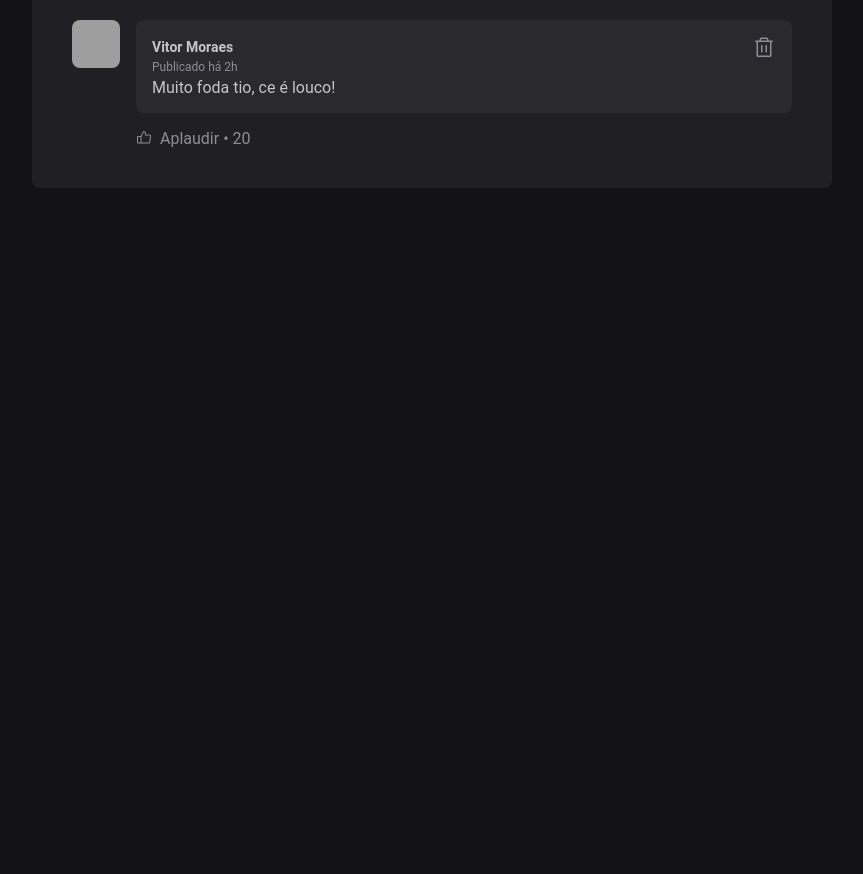
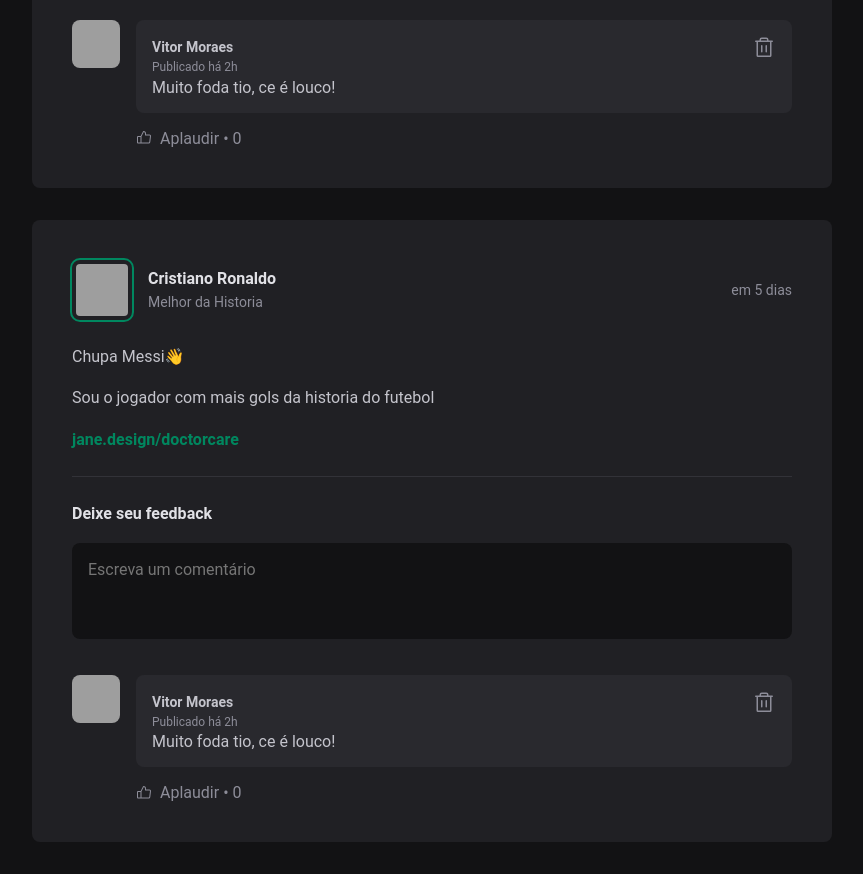
Before and after one commit to VitorMoraes99/igniteFeed, a React app: page / in a window 1280 px wide. Shown: the part 1220-2094 px from the top of the page, without its empty margins (352-1215 px from the left). Before the commit the page ends 1440 px from the top, so only its background shows below. Built offline with nearby package versions, Linux system fonts and the light colour scheme; grey boxes are pictures that could not be loaded; the HTML template or start-up script is replaced by a standard one.

Commit message:
feat: adicionando funcionalidades como: excluir comentarios e aplaudir comentarios

```diff
--- a/src/App.jsx
+++ b/src/App.jsx
@@ -32,6 +32,20 @@
       {type: 'link', content: 'jane.design/doctorcare'},
     ],
     publishedAt: new Date('2024-12-26 16:30:00')
+  },
+  {
+    id: 3,
+    author: {
+      avatarUrl: 'https://avatars.githubusercontent.com/u/121506301?v=4',
+      name: 'Cristiano Ronaldo',
+      role: 'Melhor da Historia'
+    },
+    content: [
+      {type: 'paragraph', content: 'Chupa Messi👋'} ,
+      {type: 'paragraph', content: 'Sou o jogador com mais gols da historia do futebol'},
+      {type: 'link', content: 'jane.design/doctorcare'},
+    ],
+    publishedAt: new Date('2024-12-28 15:30:00')
   }
 ]
 
--- a/src/components/Comment.jsx
+++ b/src/components/Comment.jsx
@@ -1,8 +1,19 @@
 import { ThumbsUp, Trash } from '@phosphor-icons/react'
 import styles from './Comment.module.css'
 import { Avatar } from './Avatar'
+import { useState } from 'react'
 
-export function Comment ({content}) {
+export function Comment ({content, onDeleteComment}) {
+    const [likeCount, setLikeCount] = useState(0);
+
+    function handleDeleteComment() {
+        onDeleteComment(content)
+    }
+
+    function handleLikeComment () {
+        setLikeCount(likeCount + 1)
+    }
+
     return (
         <div className={styles.comment}>
             <Avatar hasBorder={false} src="https://avatars.githubusercontent.com/u/121506301?v=4" alt="" />
@@ -15,16 +26,16 @@
                             <time title="22 de Dezembro às 22:22h" dateTime="2024-12-22 22:22:00">Publicado há 2h</time>
                         </div>
 
-                        <button title='Deletar comentário'>
+                        <button onClick={handleDeleteComment} title='Deletar comentário'>
                             <Trash size={24}/>
                         </button>
                     </header>
                     <p>{content}</p>
                 </div>
                 <footer>
-                    <button>
+                    <button onClick={handleLikeComment}>
                         <ThumbsUp />
-                        Aplaudir <span>20</span>
+                        Aplaudir <span>{likeCount}</span>
                     </button>
                 </footer>
             </div>
--- a/src/components/Post.jsx
+++ b/src/components/Post.jsx
@@ -4,6 +4,7 @@
 import { Comment } from './Comment';
 import styles from './Post.module.css';
 import { useState } from 'react';
+
 
 export function Post ({author, publishedAt, content}) {
     const [comments, setComments] = useState([
@@ -28,8 +29,23 @@
  }
 
 function handleNewCommentChange () {
+    event.target.setCustomValidity('')
     setNewCommentText(event.target.value)
 }
+
+function handleNewCommentInvalid () {
+    event.target.setCustomValidity('Esse campo é obrigatório!')
+}
+
+function deleteComment (commentToDelete) {
+    const commentsWithoutDeletedOne = comments.filter(comment => {
+        return comment !== commentToDelete
+    })
+
+    setComments(commentsWithoutDeletedOne)
+}
+
+const isNewCommentEmpty = newCommentText.length === 0
 
     return (
         <article className={styles.post}>
@@ -64,14 +80,26 @@
                 placeholder='Escreva um comentário'
                 value={newCommentText}
                 onChange={handleNewCommentChange}
+                onInvalid={handleNewCommentInvalid}
+                required
                 />
                 <footer>
-                    <button type='submit'>Publicar</button>
+                    <button
+                        type='submit'
+                        disabled={isNewCommentEmpty}>
+                        Publicar
+                    </button>
                 </footer>
             </form>
             <div className={styles.commentList}>
                 {comments.map(comment => {
-                    return <Comment key={comment} content= {comment}/>
+                    return (
+                        <Comment
+                            key={comment}
+                            content= {comment}
+                            onDeleteComment={deleteComment}
+                        />
+                    )
                 })}
             </div>
         </article>
--- a/src/components/Post.module.css
+++ b/src/components/Post.module.css
@@ -95,7 +95,7 @@
     transition: background-color 0.1s;
 }
 
-.commentForm button[type=submit]:hover {
+.commentForm button[type=submit]:not(:disabled):hover {
     background: var(--green-300);
 }
 
@@ -109,6 +109,11 @@
     max-height: none;
 }
 
+.commentForm button[type=submit]:disabled {
+    opacity: 0.7;
+    cursor: not-allowed;
+}
+
 .commentList {
     margin-top: 2rem;
 }
```
